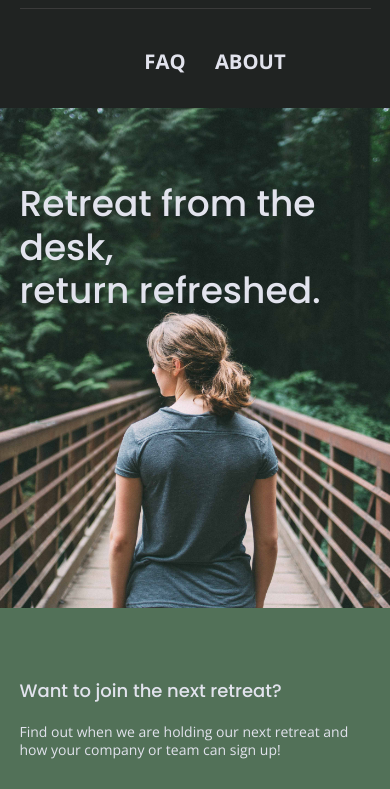
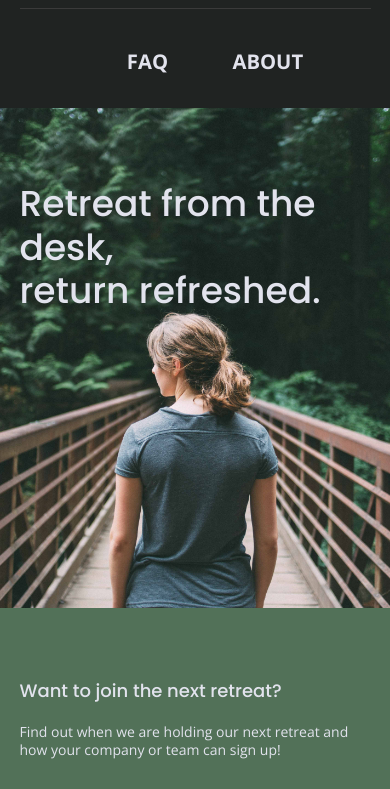
Before and after one commit to Alcides-hub/unplug-website, a website: page index.html in a window 390 px wide. Shown: the part 55-844 px from the top of the page. Drawn offline with nearby package versions, Linux system fonts and the light colour scheme.

Commit message:
Tested site and changed width for mobile screen below 400 pixels

```diff
--- a/css/main.css
+++ b/css/main.css
@@ -575,6 +575,17 @@
      These examples override the primary ('mobile first') styles.
      Modify as content requires.
      ========================================================================== */
+      @media only screen and (max-width: 400px) {
+        /* Very small screens */
+      }
+
+      header nav {
+        width: 80%;
+      }
+
+
+
+
 
      @media only screen and (min-width:768px) {
       /*Tablet styles here*/
@@ -972,4 +983,3 @@
     h3 {
       page-break-after: avoid;
     }
-  }
```
